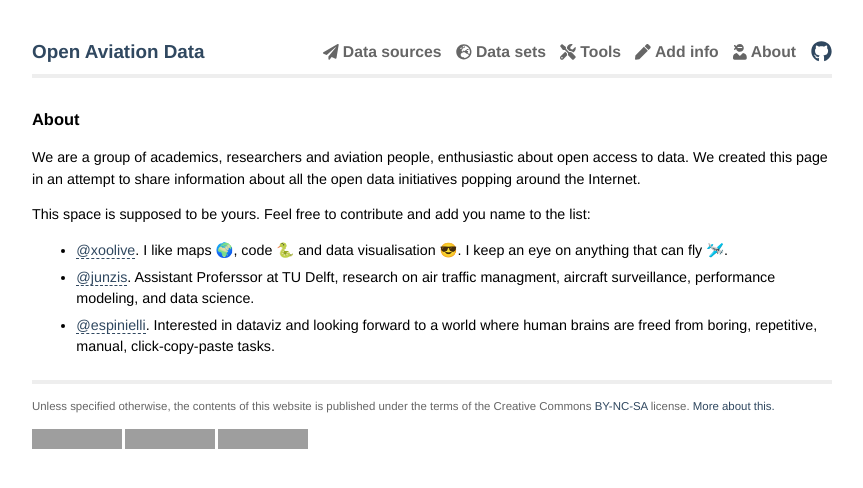
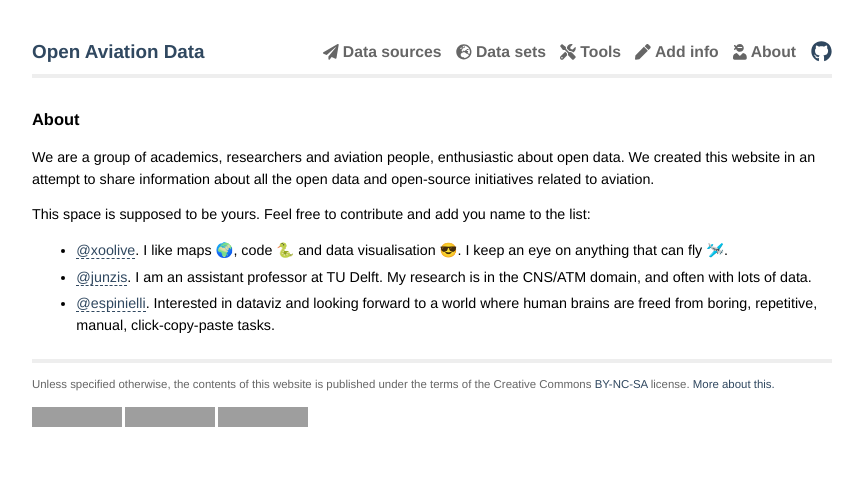
Before and after one commit to open-aviation/atmdata, a Jekyll site: the page built from _pages/about.md, in a window 1280 px wide, cut to the strip 0-488 px from the top of the page. Shown: the whole strip, without its empty margins (208-1071 px from the left). Built offline with Jekyll 4.4.1, drawn with Linux system fonts in a browser that asks for light colours; nearby versions of some CDN libraries; grey boxes are pictures that could not be loaded.

Commit message:
about page

```diff
--- a/_pages/about.md
+++ b/_pages/about.md
@@ -4,10 +4,10 @@ title: About
 permalink: /about/
 ---
 
-We are a group of academics, researchers and aviation people, enthusiastic about open access to data. We created this page in an attempt to share information about all the open data initiatives popping around the Internet.
+We are a group of academics, researchers and aviation people, enthusiastic about open data. We created this website in an attempt to share information about all the open data and open-source initiatives related to aviation.
 
 This space is supposed to be yours. Feel free to contribute and add you name to the list:
 
 - [@xoolive](https://github.com/xoolive). I like maps 🌍, code 🐍 and data visualisation 😎. I keep an eye on anything that can fly 🛩️.
-- [@junzis](https://github.com/junzis/). Assistant Proferssor at TU Delft, research on air traffic managment, aircraft surveillance, performance modeling, and data science.
+- [@junzis](https://github.com/junzis/). I am an assistant professor at TU Delft. My research is in the CNS/ATM domain, and often with lots of data.
 - [@espinielli](https://github.com/espinielli/). Interested in dataviz and looking forward to a world where human brains are freed from boring, repetitive, manual, click-copy-paste tasks.
```
